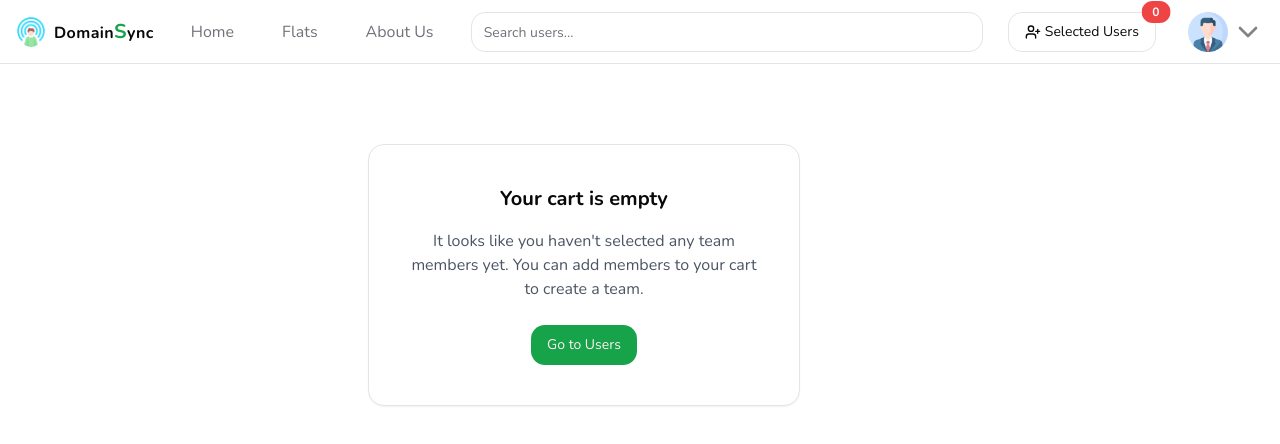
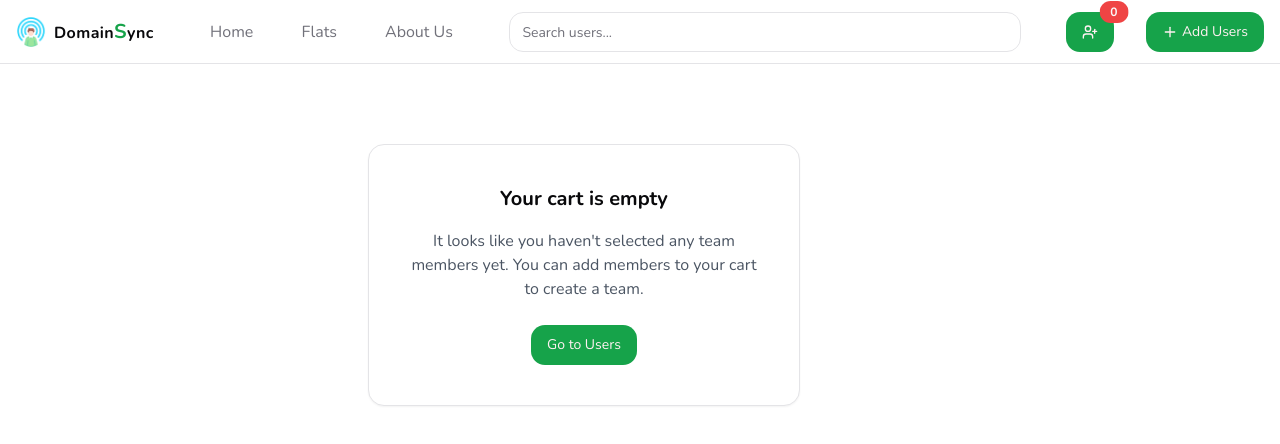
Before and after one commit to saifulaija/DomainSync-Heliverse, a React (Vite) app in the folder DomainSync-Client/: page /user-team-cart in a window 1280 px wide. Shown: the top 444 px of the page. Built offline with nearby package versions, Linux system fonts and the light colour scheme.

Commit message:
404 page done

```diff
--- a/DomainSync-Client/package.json
+++ b/DomainSync-Client/package.json
@@ -39,6 +39,7 @@
     "react-redux": "^9.1.2",
     "react-router-dom": "^6.24.0",
     "react-toastify": "^10.0.5",
+    "react-tooltip": "^5.28.0",
     "redux-persist": "^6.0.0",
     "sonner": "^1.5.0",
     "tailwind-merge": "^2.3.0",
--- a/DomainSync-Client/src/components/shared/Header/AuthButton/AuthButton.tsx
+++ b/DomainSync-Client/src/components/shared/Header/AuthButton/AuthButton.tsx
@@ -1,70 +1,24 @@
-"use client";
-import assets from "@/assets";
-import Login from "@/page/AddUser/AddUser";
-import { MyAvatar } from "@/components/shadcn/MyAvatar";
-import MyDialog from "@/components/shadcn/MyDialog";
+
 
 import { Button } from "@/components/ui/button";
-import {
-  DropdownMenu,
-  DropdownMenuContent,
-  DropdownMenuItem,
-  DropdownMenuSeparator,
-  DropdownMenuTrigger,
-} from "@/components/ui/dropdown-menu";
 
-import { App_Name } from "@/constants";
-import { logout, useCurrentUser } from "@/redux/features/auth/authSlice";
-import { useAppDispatch, useAppSelector } from "@/redux/hokks";
+import { Plus } from "lucide-react";
+import { Link } from "react-router-dom";
 
-import { ChevronDown } from "lucide-react";
+const AuthButton = () => {
+  return (
+    <Link to="/user-team-cart" className="relative flex items-center">
+      <Button
+        // onClick={handleAddToTeam}
 
-import { Link } from "react-router-dom";
-import { toast } from "react-toastify";
+        className="flex items-center space-x-1"
+      >
+        <Plus className="w-4 h-4" />
+        <span>Add Users</span>
+      </Button>
 
-const AuthDropdown = () => {
-  const user = useAppSelector(useCurrentUser);
-  const dispatch = useAppDispatch();
-
-  const handleLogout = () => {
-    dispatch(logout());
-    toast.success("Logout successfully");
-  };
-
-  return (
-    <>
-      {user && user.role ? (
-        <DropdownMenu>
-          <DropdownMenuTrigger asChild>
-            <Button variant="secondary" size="icon" className="rounded-full">
-              <MyAvatar url={user.email} alt="User Avatar" />
-              <span className="sr-only">Toggle user menu</span>
-            </Button>
-          </DropdownMenuTrigger>
-          <DropdownMenuContent align="end">
-            <Link to={`/dashboard/${user.role}/profile`}>
-              <DropdownMenuItem>Profile</DropdownMenuItem>
-            </Link>
-            <DropdownMenuSeparator />
-            <DropdownMenuItem onClick={handleLogout}>Logout</DropdownMenuItem>
-          </DropdownMenuContent>
-        </DropdownMenu>
-      ) : (
-        <Link to="/login">
-          <div className="flex items-center gap-1">
-            <img
-              src={assets.images.profile}
-              alt={App_Name}
-              width={40}
-              height={40}
-              className="rounded"
-            />
-            <ChevronDown size={32} color="#898080" />
-          </div>
-        </Link>
-      )}
-    </>
+    </Link>
   );
 };
 
-export default AuthDropdown;
+export default AuthButton;
--- a/DomainSync-Client/src/components/shared/Header/Header.tsx
+++ b/DomainSync-Client/src/components/shared/Header/Header.tsx
@@ -326,11 +326,11 @@ const Header = () => {
             <Link to='/user-team-cart' className="relative flex items-center">
               <Button
                 // onClick={handleAddToTeam}
-                variant="outline"
+                // variant="outline"
                 className="flex items-center space-x-1"
               >
                 <UserPlus className="w-4 h-4" />
-                <span>Selected Users</span>
+                {/* <span>Selected Users</span> */}
               </Button>
               <Badge
                 variant="destructive"
--- a/DomainSync-Client/src/components/shared/NotFound/NotFound.tsx
+++ b/DomainSync-Client/src/components/shared/NotFound/NotFound.tsx
@@ -1,9 +1,23 @@
-
+import { Link } from "react-router-dom";
 
 const NotFound = () => {
   return (
-    <div>NotFound</div>
-  )
-}
+    <div className="flex flex-col items-center justify-center min-h-screen bg-gray-100 p-4">
+      <div className="text-center">
+        <h1 className="text-4xl font-bold text-gray-800">404</h1>
+        <p className="text-xl text-gray-600 mt-2">Page Not Found</p>
+        <p className="text-gray-500 mt-4">
+          The page you’re looking for doesn’t exist or has been moved.
+        </p>
+        <Link
+          to="/"
+          className="mt-6 inline-block bg-primary text-white py-2 px-4 rounded hover:bg-primary/75 transition"
+        >
+          Go to Homepage
+        </Link>
+      </div>
+    </div>
+  );
+};
 
-export default NotFound
+export default NotFound;
--- a/DomainSync-Client/src/form/TeamCartForm.tsx
+++ b/DomainSync-Client/src/form/TeamCartForm.tsx
@@ -54,6 +54,9 @@ const TeamCartForm = ({ users }:{users:IUser[]}) => {
     try {
       const res = await createTeam(teamData).unwrap();
 
+      console.log(res);
+
+
       if (res?.data) {
         toast.success("Team created successfully");
         navigate(`/show-team/${res.data._id}`);
--- a/DomainSync-Client/src/page/AddUser/AddUser.tsx
+++ b/DomainSync-Client/src/page/AddUser/AddUser.tsx
@@ -5,7 +5,7 @@ import { Card } from "@/components/ui/card";
 import { cn } from "@/lib/utils";
 import AddUserForm from "@/form/AddUserForm";
 
-export default function Login() {
+export default function AddUser() {
   return (
     <main className="flex  items-center justify-center p-2 mx-auto">
       <Card
```
Also changed, not shown: DomainSync-Client/src/routes/route.tsx (+4 -3 lines), 1 other file (tests, documents, lock files or other folders).
